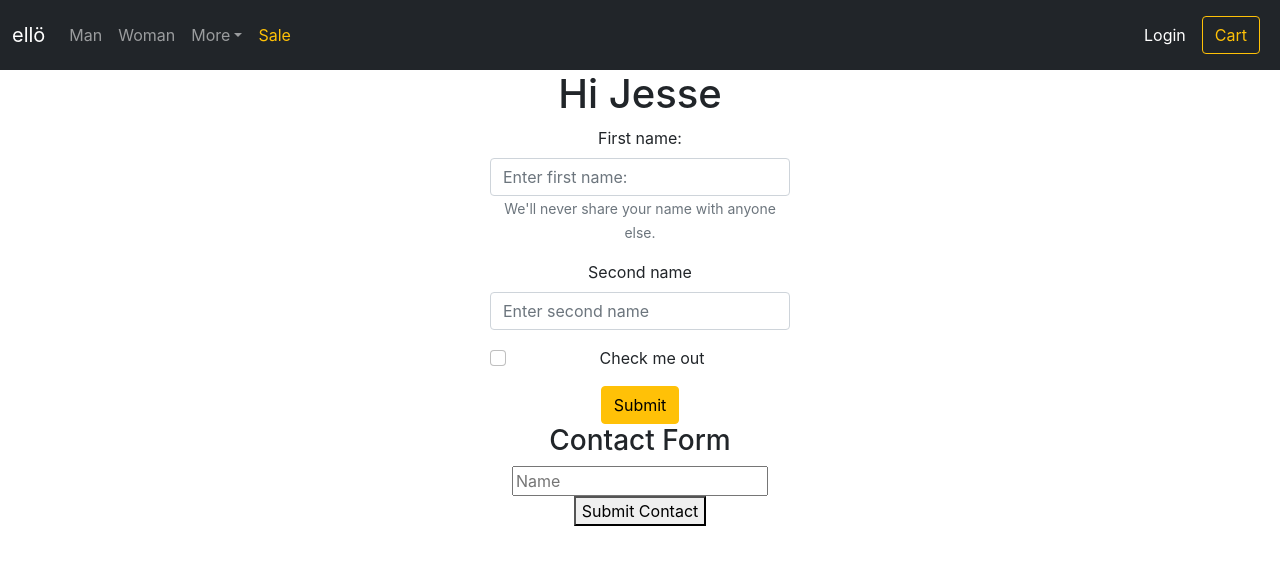
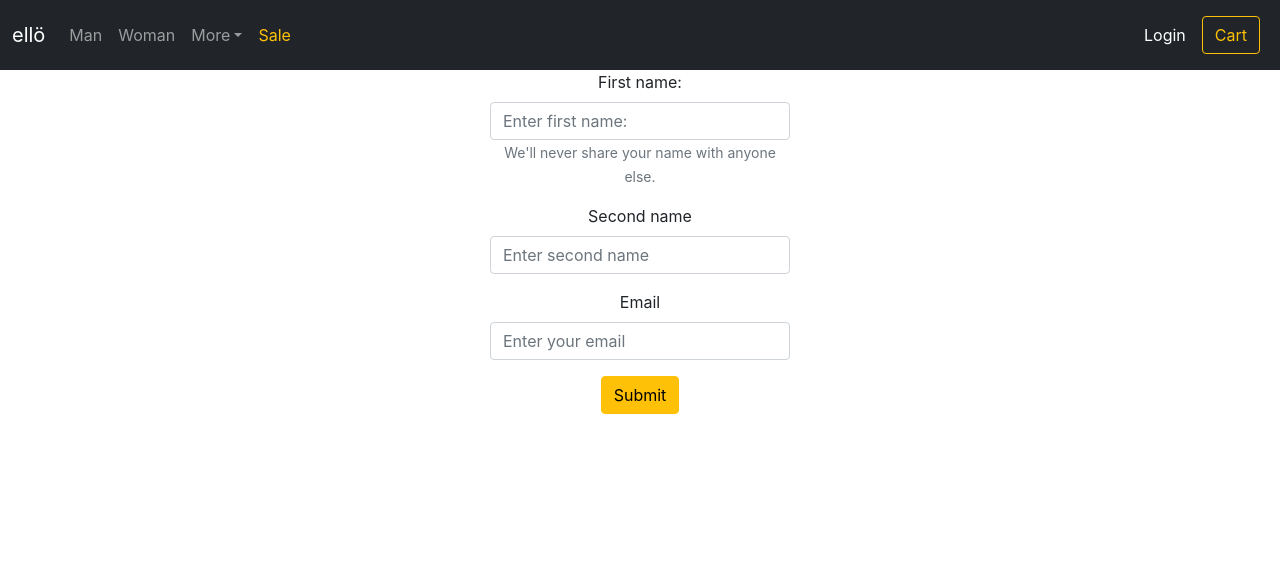
Before and after one commit to lumi-plus/WebShop-ReactApp, a React (Create React App) app in the folder client/react-cors-guide/: page /login in a window 1280 px wide. Shown: the top 564 px of the page. Built offline with nearby package versions, Linux system fonts and the light colour scheme; the HTML template or start-up script is replaced by a standard one.

Commit message:
Passing loggedIn to parent, generating clientId, conditional rendering of Hi

```diff
--- a/client/react-cors-guide/src/App.js
+++ b/client/react-cors-guide/src/App.js
@@ -1,29 +1,35 @@
 import "./App.css";
 import { Routes, Route, BrowserRouter } from "react-router-dom";
 import { useState } from "react";
+
 import CartPage from "./pages/Cart_page";
 import LoginPage from "./pages/Login_page";
-
 import Navbar from "./components/Navbar/Navbar";
 
 function App() {
-	const [customerFistName, setUser] = useState("Jesse");
+	const [customer, setCustomer] = useState({
+		id: createId(),
+		firstName: "",
+		secondName: "",
+		email: "",
+		loggedIn: false,
+	});
 
-	const [name, updateName] = useState("James");
-
-	function updateFirstName(e) {
-		setUser(e.target.value);
-		console.log(customerFistName);
+	function createId() {
+		return getRandomInt(0, 10000);
 	}
 
-	const changeName = (newName) => {
-		updateName([...name, newName]);
-	};
+	function getRandomInt(min, max) {
+		min = Math.ceil(min);
+		max = Math.floor(max);
+		return Math.floor(Math.random() * (max - min + 1)) + min;
+	}
 
 	return (
 		<div className="App">
 			<BrowserRouter>
 				<Navbar />
+				<Greeting customer={customer} />
 
 				<Routes>
 					<Route path="/" element={<Home />} />
@@ -35,10 +41,8 @@ function App() {
 						path="/login"
 						element={
 							<LoginPage
-								customerFistName={customerFistName}
-								changeName={changeName}
-								name={name}
-								updateFirstName={updateFirstName}
+								setRootCustomer={setCustomer}
+								customerId={customer.id}
 							/>
 						}
 					/>
@@ -62,5 +66,12 @@ function App() {
 	function Sale() {
 		return <h2>Sale</h2>;
 	}
+
+	function Greeting({ customer }) {
+		const loggedIn = customer.loggedIn;
+		if (loggedIn) {
+			return <h1>{`Hi ${customer.firstName}`}</h1>;
+		}
+	}
 }
 export default App;
--- a/client/react-cors-guide/src/pages/Login_page.jsx
+++ b/client/react-cors-guide/src/pages/Login_page.jsx
@@ -1,70 +1,73 @@
 import { Form, Button } from "react-bootstrap";
 import { useState } from "react";
 
-export default function LoginPage({
-	updateFirstName,
-	customerFistName,
-	changeName,
-	name,
-}) {
-	const [contactInfo, setContactInfo] = useState({});
+export default function LoginPage({ setRootCustomer, customerId }) {
+	const [customer, setCustomer] = useState({
+		id: customerId,
+		firstName: "",
+		secondName: "",
+		email: "",
+		loggedIn: false,
+	});
 
-	const handleChange = (event) => {
-		setContactInfo({ ...contactInfo, [event.target.name]: event.target.value });
-	};
+	function handleChange(event) {
+		setCustomer({
+			...customer,
+			[event.target.name]: event.target.value,
+		});
+		console.log(customer.firstName);
+	}
 
-	const handleSubmit = (event) => {
+	function handleSubmit(event) {
 		event.preventDefault();
-		changeName(contactInfo);
-		setContactInfo({ name });
-	};
+		customer.loggedIn = true;
+		setRootCustomer(customer);
+		console.log(customer);
+	}
 
 	return (
 		<div className="mx-auto" style={{ maxWidth: "300px" }}>
-			<h1>{`Hi ${customerFistName}`} </h1>
-			<Form className>
-				<Form.Group className="mb-3" controlId="formBasicEmail">
+			<Form>
+				<Form.Group className="mb-3" controlId="formFirstName">
 					<Form.Label>First name:</Form.Label>
 					<Form.Control
-						type="name"
+						type="text"
+						name="firstName"
 						placeholder="Enter first name:"
-						onChange={updateFirstName}
+						value={customer.firstName.value}
+						onChange={handleChange}
 					/>
 					<Form.Text className="text-muted">
 						We'll never share your name with anyone else.
 					</Form.Text>
 				</Form.Group>
 
-				<Form.Group className="mb-3" controlId="formBasicPassword">
+				<Form.Group className="mb-3" controlId="formSecondName">
 					<Form.Label>Second name</Form.Label>
-					<Form.Control type="name" placeholder="Enter second name" />
+					<Form.Control
+						type="text"
+						name="secondName"
+						placeholder="Enter second name"
+						value={customer.secondName.value}
+						onChange={handleChange}
+					/>
 				</Form.Group>
-				<Form.Group className="mb-3" controlId="formBasicCheckbox">
-					<Form.Check type="checkbox" label="Check me out" />
+
+				<Form.Group className="mb-3" controlId="formEmail">
+					<Form.Label>Email</Form.Label>
+					<Form.Control
+						type="email"
+						name="email"
+						placeholder="Enter your email"
+						value={customer.email.value}
+						onChange={handleChange}
+					/>
 				</Form.Group>
-				<Button variant="warning" type="submit">
+				<Form.Group className="mb-3" controlId="formBasicCheckbox"></Form.Group>
+				<Button variant="warning" type="submit" onClick={handleSubmit}>
 					Submit
 				</Button>
 			</Form>
-			<div className="form-container">
-				<form onSubmit={updateFirstName}>
-					<div>
-						<h3>Contact Form</h3>
-					</div>
-					<div>
-						<input
-							type="text"
-							name="name"
-							placeholder="Name"
-							onChange={handleChange}
-						/>
-					</div>
-
-					<div>
-						<button>Submit Contact</button>
-					</div>
-				</form>
-			</div>
 		</div>
 	);
 }
--- /dev/null
+++ b/package.json
@@ -0,0 +1,5 @@
+{
+  "dependencies": {
+    "uuid": "^8.3.2"
+  }
+}
```
Also changed, not shown: 1 other file (tests, documents, lock files or other folders).
